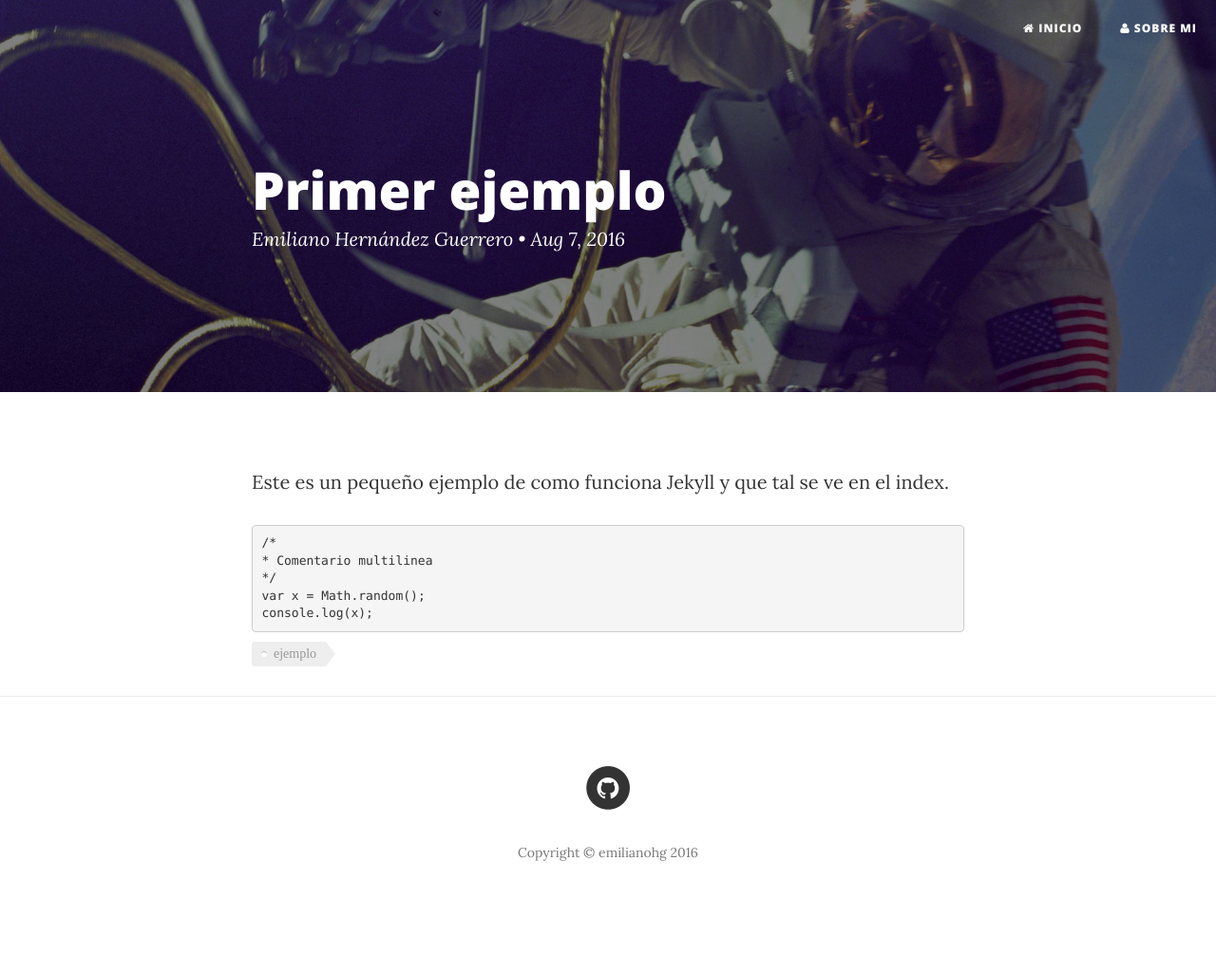
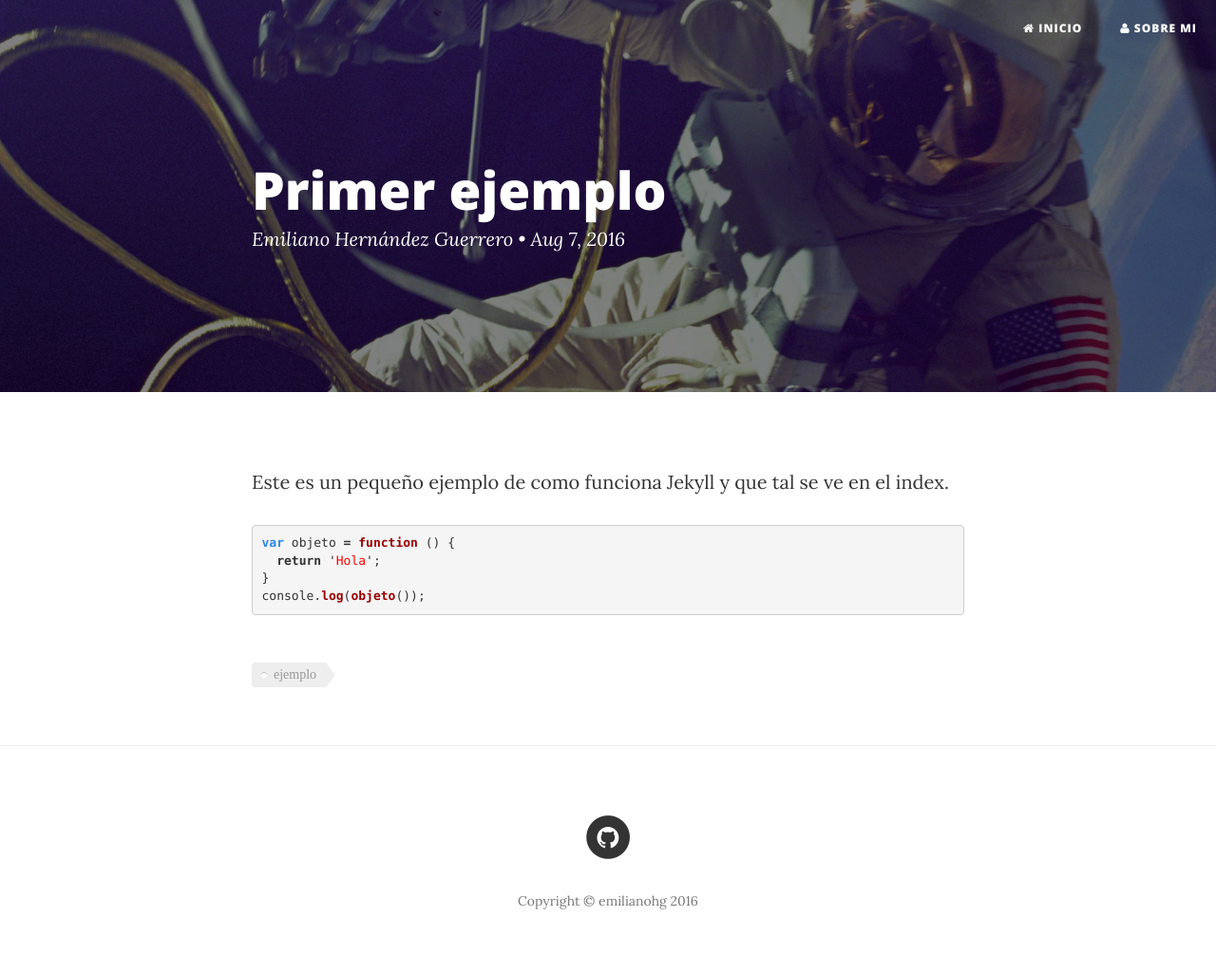
Before and after one commit to emilianohg/emilianohg.github.io-old, a Jekyll site: the page built from _posts/2016-08-07-gulp-el-mejor-automatizador-de-tareas.md, in a window 1280 px wide. Shown: the whole page at 95% size. Built offline with Jekyll 4.4.1, drawn with Linux system fonts in a browser that asks for light colours; comment, search, counter and statistics services are not loaded; before the commit the page ends 974 px from its top, so only the background shows below that.

Commit message:
Corregido el highlight añadiendo css

```diff
--- a/_config.yml
+++ b/_config.yml
@@ -1,3 +1,4 @@
+
 # Welcome to Jekyll!
 #
 # This config file is meant for settings that affect your whole blog, values
@@ -19,3 +20,5 @@ permalink:        /blog/:year/:month/:day/:title.html
 
 # Build settings
 markdown: kramdown
+kramdown:
+  syntax_highlighter: rouge
--- a/_includes/head-post.html
+++ b/_includes/head-post.html
@@ -14,6 +14,7 @@
     <link href="/css/clean-blog.min.css" rel="stylesheet">
 
     <!--Post CSS-->
+    <link rel="stylesheet" href="/css/sintax.css">
     <link href="/css/post.css" rel="stylesheet">
 
     <!-- Favicon -->
--- a/_layouts/post.html
+++ b/_layouts/post.html
@@ -14,7 +14,7 @@
 					<div class="post-content" itemprop="articleBody">
 						{{ content }}
 					</div>
-                    <div>
+                    <div class="box-tags">
                         <ul class="tags">
                             {% for tag in page.tags %}
                                 <li><a href="#" class="tag">{{ tag }}</a></li>
--- a/_posts/2016-08-07-gulp-el-mejor-automatizador-de-tareas.md
+++ b/_posts/2016-08-07-gulp-el-mejor-automatizador-de-tareas.md
@@ -10,9 +10,8 @@ background_image: post-bg.jpg
 Este es un pequeño ejemplo de como funciona Jekyll y que tal se ve en el index.
 
 {% highlight js %}
-/*
-* Comentario multilinea
-*/
-var x = Math.random();
-console.log(x);
+var objeto = function () {
+  return 'Hola';
+}
+console.log(objeto());
 {% endhighlight %}
--- a/css/post.css
+++ b/css/post.css
@@ -1,3 +1,6 @@
+.box-tags{
+  margin: 50px 0px 30px 0px;
+}
 .tags {
   list-style: none;
   margin: 0;
--- /dev/null
+++ b/css/sintax.css
@@ -0,0 +1,60 @@
+.highlight  { background: #ffffff; }
+.highlight .c { color: #999988; font-style: italic } /* Comment */
+.highlight .err { color: #a61717; background-color: #e3d2d2 } /* Error */
+.highlight .k { font-weight: bold } /* Keyword */
+.highlight .o { font-weight: bold } /* Operator */
+.highlight .cm { color: #999988; font-style: italic } /* Comment.Multiline */
+.highlight .cp { color: #999999; font-weight: bold } /* Comment.Preproc */
+.highlight .c1 { color: #999988; font-style: italic } /* Comment.Single */
+.highlight .cs { color: #999999; font-weight: bold; font-style: italic } /* Comment.Special */
+.highlight .gd { color: #000000; background-color: #ffdddd } /* Generic.Deleted */
+.highlight .gd .x { color: #000000; background-color: #ffaaaa } /* Generic.Deleted.Specific */
+.highlight .ge { font-style: italic } /* Generic.Emph */
+.highlight .gr { color: #aa0000 } /* Generic.Error */
+.highlight .gh { color: #999999 } /* Generic.Heading */
+.highlight .gi { color: #000000; background-color: #ddffdd } /* Generic.Inserted */
+.highlight .gi .x { color: #000000; background-color: #aaffaa } /* Generic.Inserted.Specific */
+.highlight .go { color: #888888 } /* Generic.Output */
+.highlight .gp { color: #555555 } /* Generic.Prompt */
+.highlight .gs { font-weight: bold } /* Generic.Strong */
+.highlight .gu { color: #aaaaaa } /* Generic.Subheading */
+.highlight .gt { color: #aa0000 } /* Generic.Traceback */
+.highlight .kc { font-weight: bold } /* Keyword.Constant */
+.highlight .kd { color: #2e87e7; font-weight: bold } /* Keyword.Declaration */
+.highlight .kp { font-weight: bold } /* Keyword.Pseudo */
+.highlight .kr { font-weight: bold } /* Keyword.Reserved */
+.highlight .kt { color: #445588; font-weight: bold } /* Keyword.Type */
+.highlight .m { color: #009999 } /* Literal.Number */
+.highlight .s { color: #f00 } /* Literal.String */
+.highlight .na { color: #008080 } /* Name.Attribute */
+.highlight .nb { color: #0086B3 } /* Name.Builtin */
+.highlight .nc { color: #445588; font-weight: bold } /* Name.Class */
+.highlight .no { color: #008080 } /* Name.Constant */
+.highlight .ni { color: #800080 } /* Name.Entity */
+.highlight .ne { color: #990000; font-weight: bold } /* Name.Exception */
+.highlight .nf { color: #990000; font-weight: bold } /* Name.Function */
+.highlight .nn { color: #555555 } /* Name.Namespace */
+.highlight .nt { color: #000080 } /* Name.Tag */
+.highlight .nv { color: #008080 } /* Name.Variable */
+.highlight .ow { font-weight: bold } /* Operator.Word */
+.highlight .w { color: #bbbbbb } /* Text.Whitespace */
+.highlight .mf { color: #009999 } /* Literal.Number.Float */
+.highlight .mh { color: #009999 } /* Literal.Number.Hex */
+.highlight .mi { color: #009999 } /* Literal.Number.Integer */
+.highlight .mo { color: #009999 } /* Literal.Number.Oct */
+.highlight .sb { color: #f00 } /* Literal.String.Backtick */
+.highlight .sc { color: #f00 } /* Literal.String.Char */
+.highlight .sd { color: #f00 } /* Literal.String.Doc */
+.highlight .s2 { color: #f00 } /* Literal.String.Double */
+.highlight .se { color: #f00 } /* Literal.String.Escape */
+.highlight .sh { color: #f00 } /* Literal.String.Heredoc */
+.highlight .si { color: #f00 } /* Literal.String.Interpol */
+.highlight .sx { color: #f00 } /* Literal.String.Other */
+.highlight .sr { color: #009926 } /* Literal.String.Regex */
+.highlight .s1 { color: #f00 } /* Literal.String.Single */
+.highlight .ss { color: #990073 } /* Literal.String.Symbol */
+.highlight .bp { color: #999999 } /* Name.Builtin.Pseudo */
+.highlight .vc { color: #008080 } /* Name.Variable.Class */
+.highlight .vg { color: #008080 } /* Name.Variable.Global */
+.highlight .vi { color: #008080 } /* Name.Variable.Instance */
+.highlight .il { color: #009999 } /* Literal.Number.Integer.Long */
```
